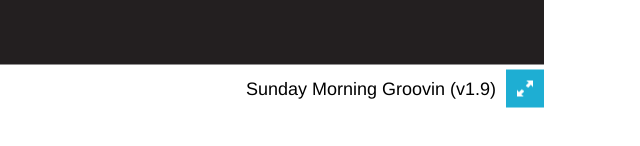
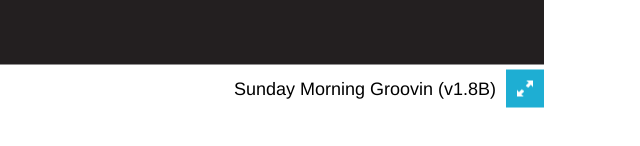
Before and after one commit to DiamondMob04/disc-skylar-bot, a website: page index.html in a window 1280 px wide. Shown: the part 620-766 px from the top of the page, 640-1280 px from the left. Drawn offline with nearby package versions, Linux system fonts and the light colour scheme; no server answers.

Commit message:
Beta release 1.8

```diff
--- a/index.html
+++ b/index.html
@@ -26,7 +26,7 @@
       <div class="footer">
         <div class="webgl-logo"></div>
         <div class="fullscreen" onclick="unityInstance.SetFullscreen(1)"></div>
-        <div class="title">Sunday Morning Groovin (v1.9)</div>
+        <div class="title">Sunday Morning Groovin (v1.8B)</div>
       </div>
     </div>
   </body>
```
Also changed, not shown: 2 other files.
